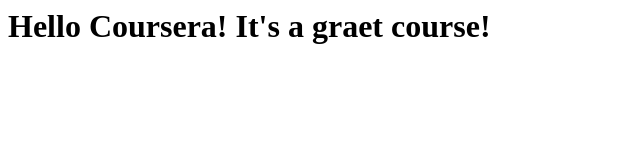
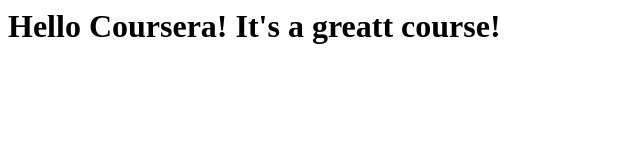
Before and after one commit to vitta3/coursera-test, a plain HTML site: page site/index.html in a window 1280 px wide. Shown: the full height of the page, 0-640 px from the left. Drawn offline with Linux system fonts and the light colour scheme.

Commit message:
One more change

```diff
--- a/site/index.html
+++ b/site/index.html
@@ -4,6 +4,6 @@
 	<title>Hello Coursera!</title>
 </head>
 <body>
-<h1>Hello Coursera! It's a graet course!</h1>
+<h1>Hello Coursera! It's a greatt course!</h1>
 </body>
 </html>
```
